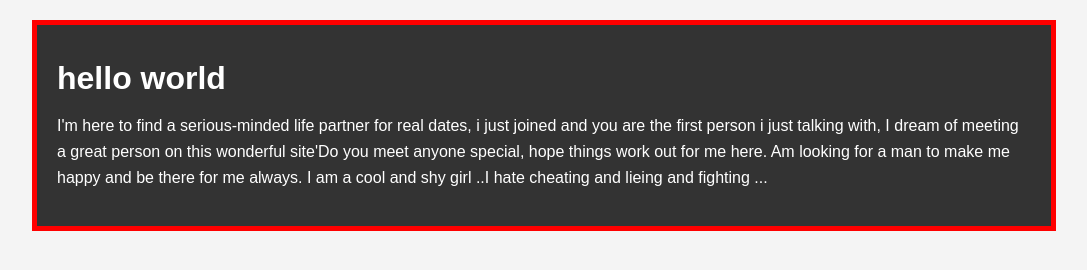
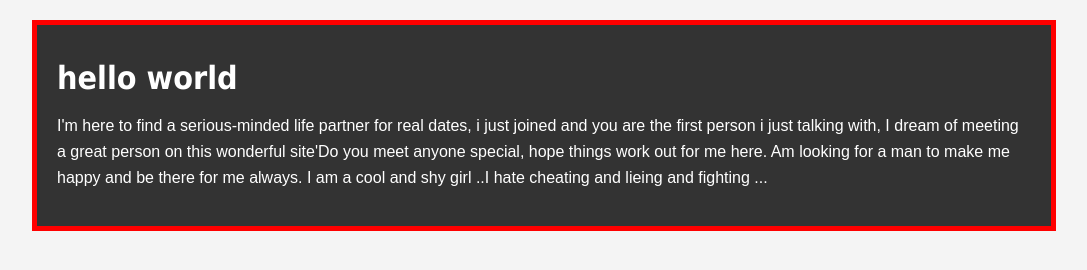
Before and after one commit to Johnnysky2700/css, a plain HTML site: page index.html in a window 1280 px wide. Shown: the whole page, without its empty margins (96-1183 px from the left). Drawn offline with Linux system fonts and the light colour scheme.

Commit message:
adding font family tahoma

```diff
--- a/css/style.css
+++ b/css/style.css
@@ -50,3 +50,9 @@ padding:20px;
 
   margin-top:20px;
   margin:20px 0;
+}
+
+.box-1 h1{
+  font-family:tahoma;
+
+}
```
Lines whose indentation alone changed are shown as unchanged.
